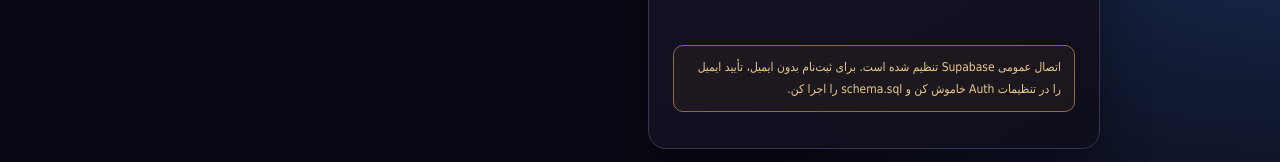
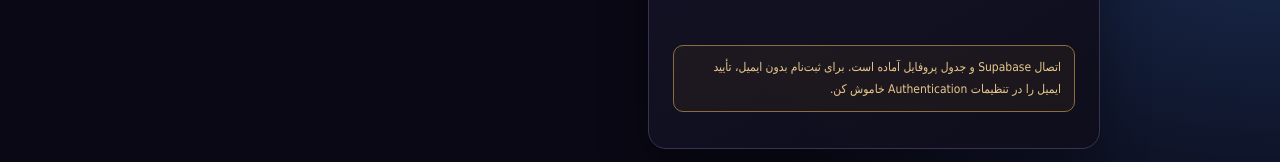
Before and after one commit to amirmohammadzare726-ops/Anime-, a plain HTML site: page index.html in a window 1280 px wide. Shown: the part 781-943 px from the top of the page. Drawn offline with nearby package versions, Linux system fonts and the light colour scheme.

Commit message:
Clarify ETERNUM auth setup status

```diff
--- a/index.html
+++ b/index.html
@@ -24,7 +24,7 @@
 <button class="btn primary" id="submitBtn" type="submit">ساخت حساب و ورود به جهان</button>
 </form>
 <div class="status" id="authStatus" role="status" aria-live="polite"></div>
-<div class="notice">اتصال عمومی Supabase تنظیم شده است. برای ثبت‌نام بدون ایمیل، تأیید ایمیل را در تنظیمات Auth خاموش کن و schema.sql را اجرا کن.</div>
+<div class="notice">اتصال Supabase و جدول پروفایل آماده است. برای ثبت‌نام بدون ایمیل، تأیید ایمیل را در تنظیمات Authentication خاموش کن.</div>
 </section>
 <section class="panel hidden" id="worldPanel">
 <h2 id="welcome">به جهان خوش آمدی</h2><p class="hint">پیشرفتت از حساب آنلاین خوانده می‌شود.</p>
```
